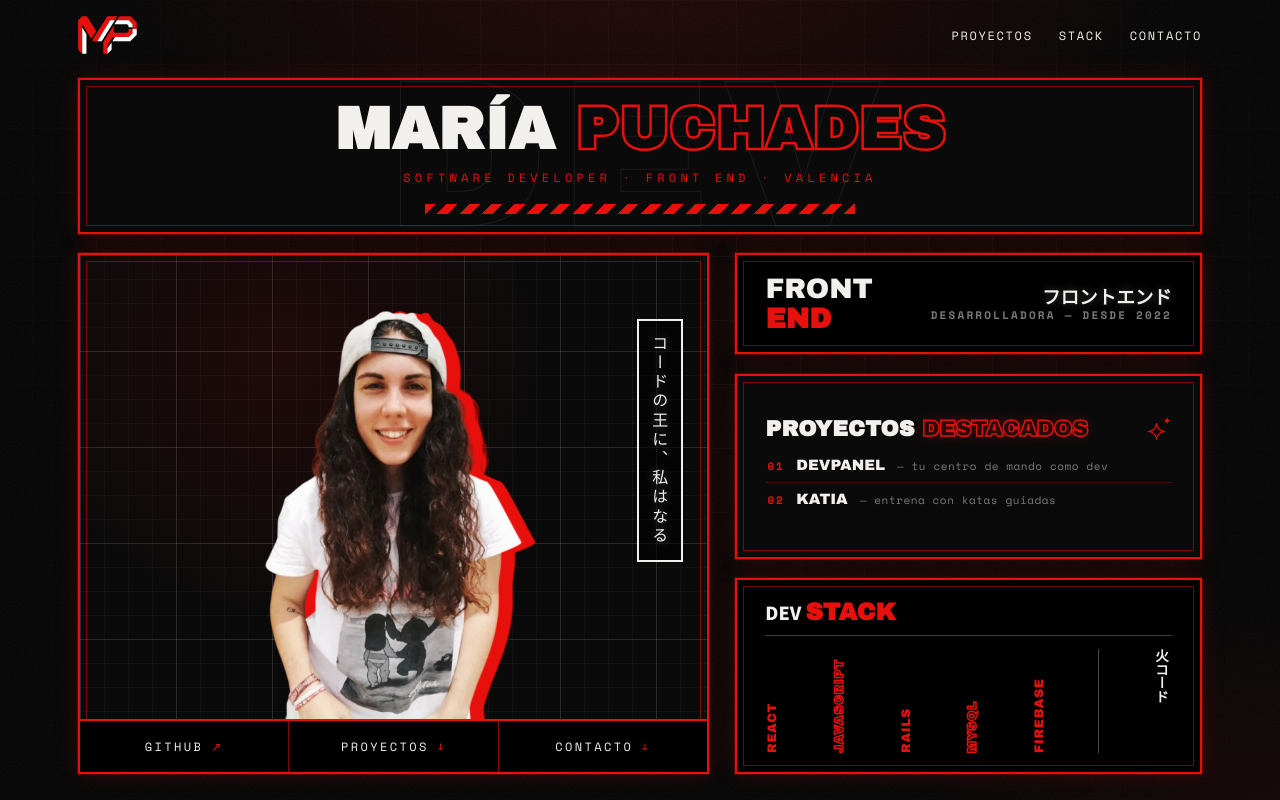
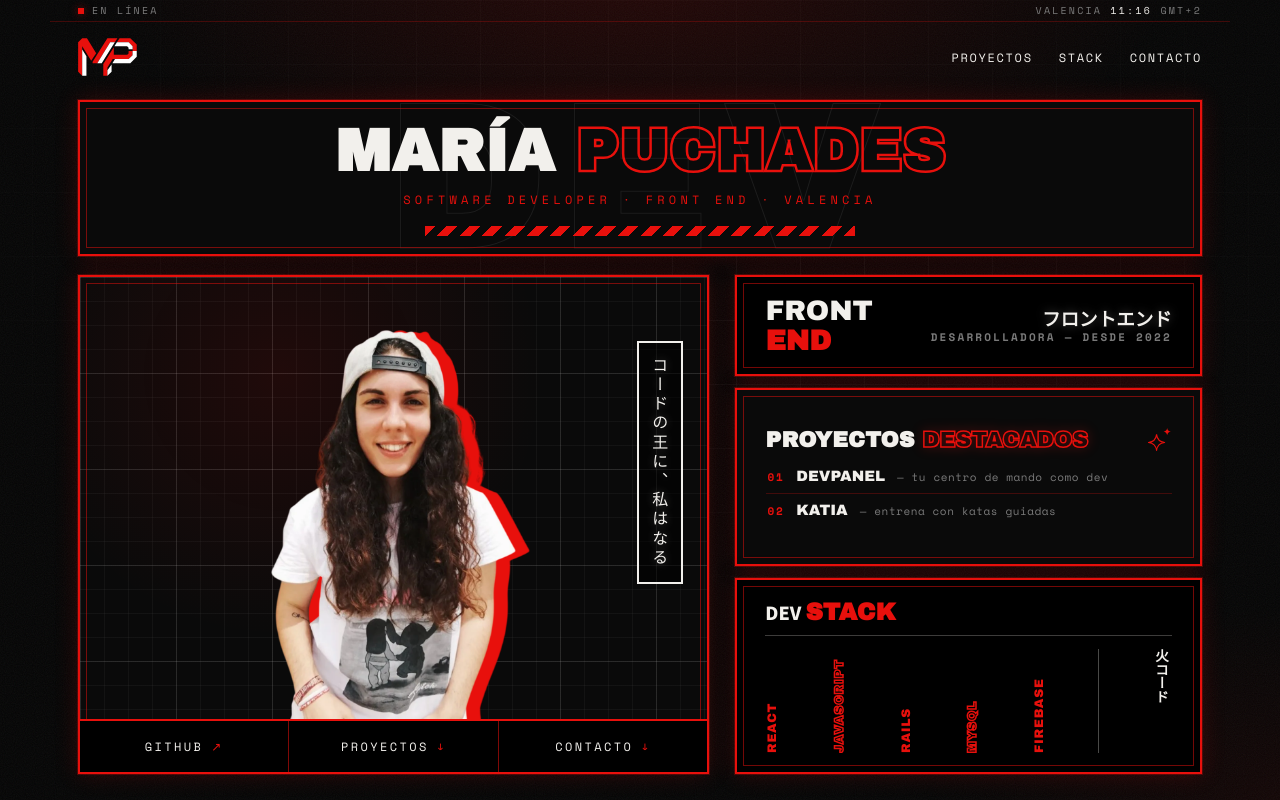
Before and after one commit to emepuchades/my-porfolio, a React (Vite) app: page / in a window 1280 px wide. Shown: the top 800 px of the page. Built offline with nearby package versions, Linux system fonts and the light colour scheme.

Commit message:
feat: add status bar with Valencia time

```diff
--- /dev/null
+++ b/src/components/StatusBar/StatusBar.jsx
@@ -0,0 +1,21 @@
+import { profile } from '../../data/profile';
+import { useClock } from '../../hooks/useClock';
+import { cx } from '../../utils/cx';
+import { formatZonedTime } from '../../utils/formatZonedTime';
+import styles from './StatusBar.module.css';
+
+export default function StatusBar({ isNarrow = false }) {
+  const { time, offset } = formatZonedTime(useClock(), profile.timeZone);
+
+  return (
+    <div className={cx(styles.bar, isNarrow && styles.narrow)}>
+      <span className={styles.status}>
+        <span className={styles.dot} aria-hidden="true" />
+        En línea
+      </span>
+      <span className={styles.clock}>
+        {profile.location} <time className={styles.time}>{time}</time> {offset}
+      </span>
+    </div>
+  );
+}
--- /dev/null
+++ b/src/components/StatusBar/StatusBar.module.css
@@ -0,0 +1,43 @@
+.bar {
+  display: flex;
+  justify-content: space-between;
+  align-items: center;
+  gap: 16px;
+  width: 100%;
+  max-width: var(--page-width);
+  margin: 0 auto;
+  padding: 7px var(--gutter);
+  border-bottom: 1px solid var(--red-soft);
+  font-family: var(--font-mono);
+  font-size: 10px;
+  letter-spacing: 0.22em;
+  text-transform: uppercase;
+  color: var(--grey);
+}
+
+.narrow {
+  max-width: var(--project-width);
+}
+
+.status {
+  display: inline-flex;
+  align-items: center;
+  gap: 8px;
+}
+
+.dot {
+  width: 6px;
+  height: 6px;
+  background: var(--red);
+  box-shadow: 0 0 8px var(--red-glow);
+}
+
+.time {
+  color: var(--white);
+}
+
+@media (min-width: 961px) and (max-height: 820px) {
+  .bar {
+    padding-block: 3px;
+  }
+}
--- a/src/data/profile.js
+++ b/src/data/profile.js
@@ -4,12 +4,14 @@ export const profile = {
   role: 'Software Developer',
   specialty: 'Front End',
   location: 'Valencia',
+  timeZone: 'Europe/Madrid',
   since: '2022',
   email: '',
   cvUrl: '',
   isAvailable: false,
   avatarSrc: '/avatar.webp',
   ghostWord: 'DEV',
+  posterCode: 'MP—001',
   japanese: {
     pirateKing: 'コードの王に、私はなる',
     role: 'フロントエンド',
--- /dev/null
+++ b/src/hooks/useClock.js
@@ -0,0 +1,22 @@
+import { useEffect, useState } from 'react';
+
+const MINUTE_MS = 60000;
+
+export function useClock() {
+  const [now, setNow] = useState(() => new Date());
+
+  useEffect(() => {
+    let intervalId;
+    const timeoutId = setTimeout(() => {
+      setNow(new Date());
+      intervalId = setInterval(() => setNow(new Date()), MINUTE_MS);
+    }, MINUTE_MS - (Date.now() % MINUTE_MS));
+
+    return () => {
+      clearTimeout(timeoutId);
+      clearInterval(intervalId);
+    };
+  }, []);
+
+  return now;
+}
--- a/src/pages/HomePage/HomePage.jsx
+++ b/src/pages/HomePage/HomePage.jsx
@@ -7,6 +7,7 @@ import Portrait from '../../components/Portrait/Portrait';
 import ProjectsSection from '../../components/ProjectsSection/ProjectsSection';
 import RoleCard from '../../components/RoleCard/RoleCard';
 import StackCard from '../../components/StackCard/StackCard';
+import StatusBar from '../../components/StatusBar/StatusBar';
 import TechStackSection from '../../components/TechStackSection/TechStackSection';
 import { cx } from '../../utils/cx';
 import styles from './HomePage.module.css';
@@ -17,6 +18,7 @@ export default function HomePage() {
   return (
     <>
       <div className={styles.screen}>
+        <StatusBar />
         <Nav />
         <div className={cx('wrap', styles.screenBody)}>
           <Hero introDelay={INTRO_STEP_MS} />
--- a/src/pages/HomePage/HomePage.module.css
+++ b/src/pages/HomePage/HomePage.module.css
@@ -17,6 +17,10 @@
     display: flex;
     flex-direction: column;
     overflow: hidden;
+  }
+
+  .screen > :first-child {
+    flex: none;
   }
 
   .screenBody {
@@ -40,6 +44,12 @@
   }
 }
 
+@media (min-width: 961px) and (max-height: 820px) {
+  .sideColumn {
+    gap: clamp(10px, 1.5vh, 14px);
+  }
+}
+
 @media (min-width: 961px) and (max-height: 740px) {
   .screen {
     height: auto;
@@ -48,6 +58,12 @@
   }
 }
 
+@media (min-width: 1440px) {
+  .mainGrid {
+    grid-template-columns: 0.9fr 1.1fr;
+  }
+}
+
 @media (max-width: 960px) {
   .mainGrid {
     grid-template-columns: minmax(0, 1fr);
--- a/src/pages/NotFoundPage/NotFoundPage.jsx
+++ b/src/pages/NotFoundPage/NotFoundPage.jsx
@@ -2,6 +2,7 @@ import { Link } from 'react-router-dom';
 import Footer from '../../components/Footer/Footer';
 import HangingSpider from '../../components/HangingSpider/HangingSpider';
 import ProjectNav from '../../components/ProjectNav/ProjectNav';
+import StatusBar from '../../components/StatusBar/StatusBar';
 import { fullName } from '../../data/profile';
 import { useDocumentTitle } from '../../hooks/useDocumentTitle';
 import { cx } from '../../utils/cx';
@@ -12,6 +13,7 @@ export default function NotFoundPage() {
 
   return (
     <>
+      <StatusBar isNarrow />
       <ProjectNav backTo="/" backLabel="Inicio" />
       <main className={styles.page}>
         <section className={cx('frame', 'enter', styles.card)}>
--- /dev/null
+++ b/src/utils/formatZonedTime.js
@@ -0,0 +1,9 @@
+export const formatZonedTime = (date, timeZone) => {
+  const time = new Intl.DateTimeFormat('es-ES', { timeZone, hour: '2-digit', minute: '2-digit', hour12: false }).format(
+    date,
+  );
+  const offset = new Intl.DateTimeFormat('en-US', { timeZone, timeZoneName: 'shortOffset' })
+    .formatToParts(date)
+    .find((part) => part.type === 'timeZoneName').value;
+  return { time, offset };
+};
```
